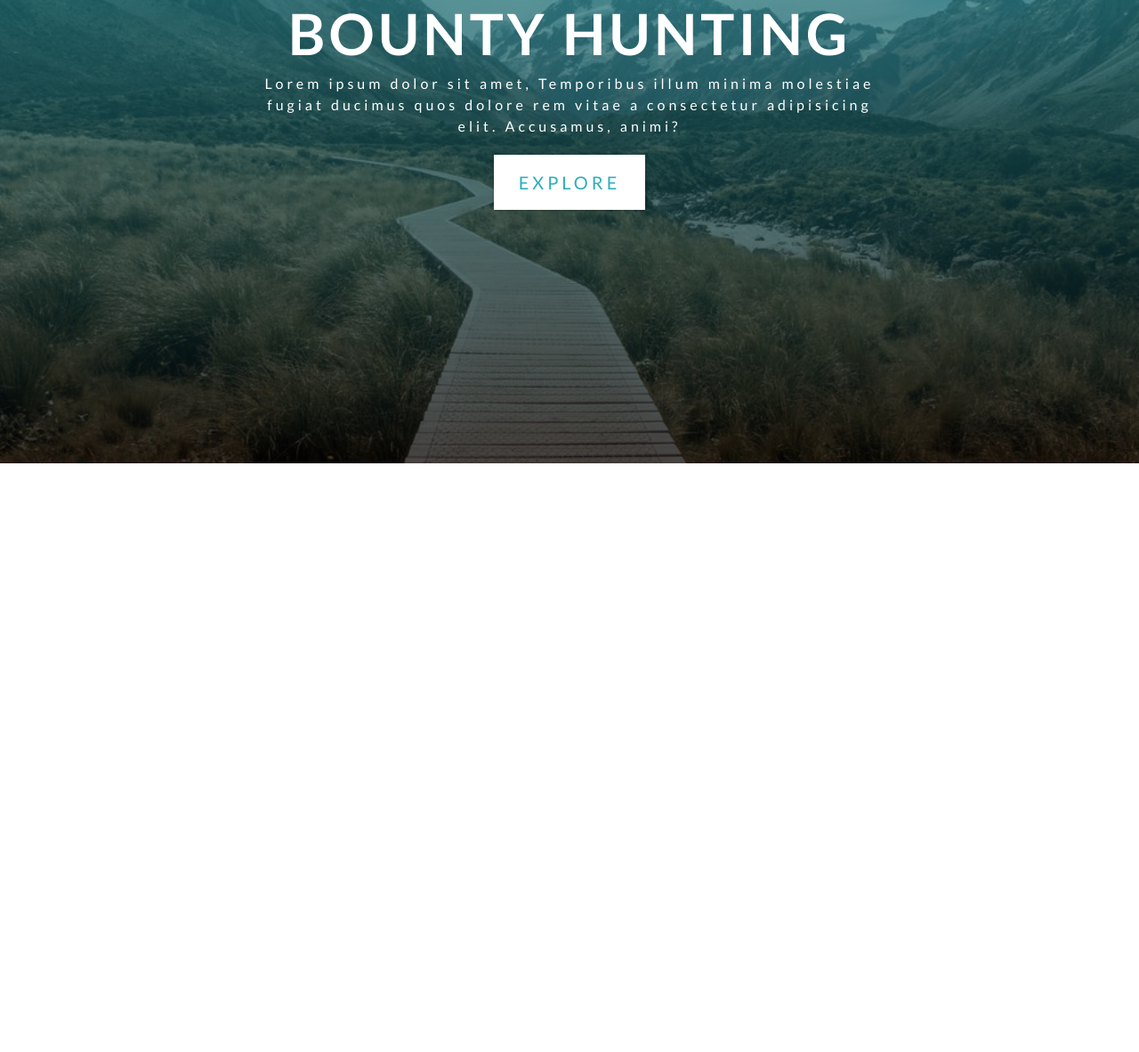
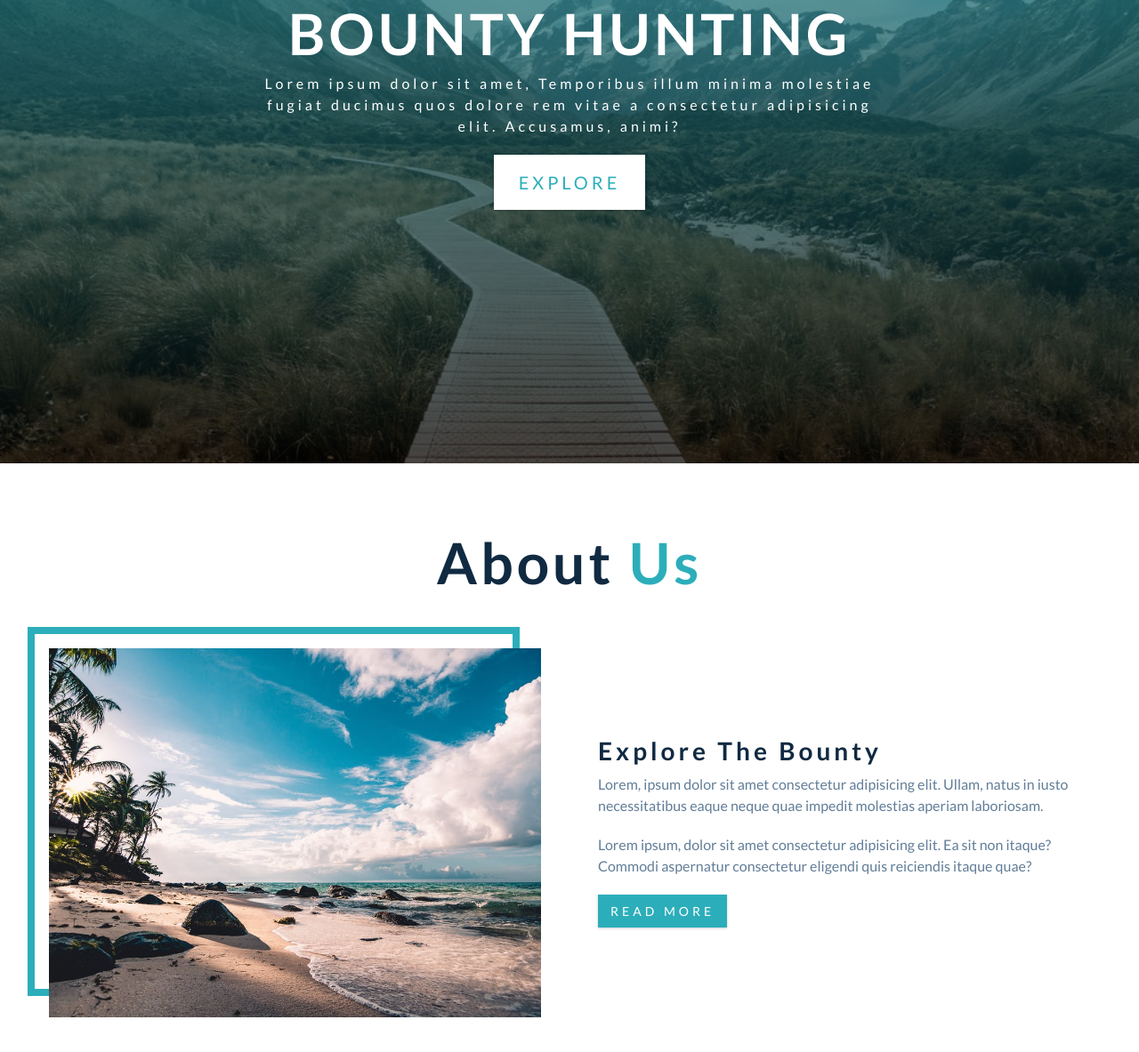
Before and after one commit to AmeenNH3/Amilex-Tour-Company-CSS-Practice-Project, a plain HTML site: page index.html in a window 1280 px wide. Shown: the part 279-1462 px from the top of the page at 89% size. Before the commit the page ends 800 px from the top, so only its background shows below. Drawn offline with Linux system fonts and the light colour scheme.

Commit message:
added about section

```diff
--- a/css/styles.css
+++ b/css/styles.css
@@ -148,7 +148,29 @@ p {
   color: var(--clr-primary-1);
   background: var(--clr-primary-8);
 }
-
+.section{
+  padding: 5rem 0;
+}
+.section-title{
+  text-align: center;
+  margin-bottom: 4rem;
+}
+.section-title h2{
+  text-transform: uppercase;
+}
+.section-title span{
+  color: var(--clr-primary-5);
+}
+.section-center{
+  width: 90vw;
+  margin: 0 auto;
+  max-width: 1170px;
+}
+@media screen and (min-width:992px){
+  .section-center{
+    width: 95vw;
+  }
+}
 /*
 ===============
 Navbar
@@ -209,10 +231,42 @@ Hero
 About
 ===============
 */
-/* section add to globals */
-/* title add to globals */
-/* section center add to globals */
 
+.about-img,.about-info{
+  margin-bottom: 2rem;
+}
+@media screen and (min-width:992px){
+  .about-center{
+    display: flex;
+    justify-content: space-between;
+    flex-wrap: wrap;
+    /* border: 2px solid red; */
+  }
+  .about-img,.about-info{
+    flex:0 0 calc(50% - 2rem);
+    margin-bottom: 0;
+    align-self: center;
+  }
+}
+@media screen and (min-width:1170px){
+.about-img::before{
+  content: '';
+  position: absolute;
+  border: 0.5rem solid var(--clr-primary-5);
+  width: 100%;
+  height: 100%;
+  box-sizing: border-box;
+  top: -1.5rem;
+  left: -1.5rem;
+
+}
+.about-img{
+  position: relative;
+}
+.about-photo{
+  position: relative;
+}
+}
 /*
 ===============
 Services
--- a/index.html
+++ b/index.html
@@ -36,6 +36,26 @@
     <!-- end of header  -->
 
     <!-- about section -->
+    <section class="section" id="about">
+      <!-- title -->
+      <div class="section-title">
+        <h1>about <span>us</span></h1>
+      </div>
+      <!-- end of title -->
+      <div class="section-center about-center">
+        <!-- about img wrapper -->
+        <article class="about-img">
+          <img src="./images/about.jpeg" class="about-photo" alt="awesome beach">
+        </article>
+        <article class="about-info">
+          <h3>explore the bounty</h3>
+          <p>Lorem, ipsum dolor sit amet consectetur adipisicing elit. Ullam, natus in iusto necessitatibus eaque neque quae impedit molestias aperiam laboriosam.</p>
+          <p>Lorem ipsum, dolor sit amet consectetur adipisicing elit. Ea sit non itaque? Commodi aspernatur consectetur eligendi quis reiciendis itaque quae?</p>
+          <a href="#" class="btn">read more</a>
+        </article>
+
+      </div>
+    </section>
     <!-- end of about section -->
 
     <!-- services -->
```
